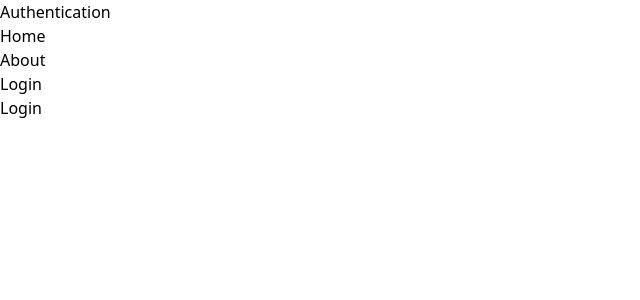
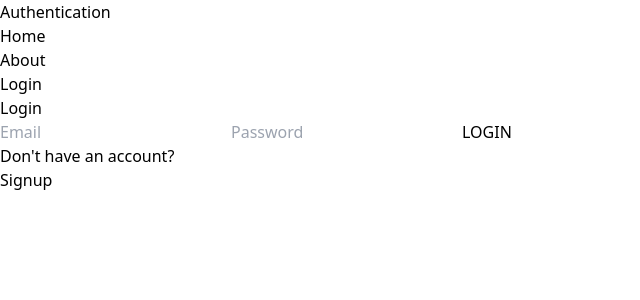
Before and after one commit to Patrikator17/mern-advanced-authentication-authorization, a React (Vite) app in the folder frontend/: page /login in a window 1280 px wide. Shown: the top 300 px of the page, without its empty margins (0-640 px from the left). Built offline with nearby package versions, Linux system fonts and the light colour scheme.

Commit message:
Login frontend backend

```diff
--- a/frontend/src/pages/Login.jsx
+++ b/frontend/src/pages/Login.jsx
@@ -1,9 +1,93 @@
-import React from 'react'
+import React, { useState } from 'react';
+import { Link, useNavigate } from 'react-router-dom';
 
 const Login = () => {
+  const [formdata, setFormdata] = useState({});
+  const [loading, setLoading] = useState(false);
+  const [loginStatus, setLoginStatus] = useState(null);
+  const navigate = useNavigate()
+
+  const handleChange = (e) => {
+    setFormdata({ ...formdata, [e.target.id]: e.target.value });
+  };
+
+  const handleSubmit = async (e) => {
+    e.preventDefault();
+    setLoading(true);
+
+    try {
+      const res = await fetch('/api/auth/login', {
+        method: 'POST',
+        headers: {
+          'Content-Type': 'application/json',
+        },
+        body: JSON.stringify(formdata),
+      });
+
+      const data = await res.json();
+
+      if (res.ok) {
+        // Successful login
+        setLoginStatus('success');
+        navigate('/')
+      } else {
+        // Unsuccessful login
+        if (data.message === 'User not found' || data.message === 'Invalid credentials') {
+          setLoginStatus('invalidCredentials');
+        } else {
+          setLoginStatus('failed');
+        }
+      }
+    } catch (error) {
+      console.log(error);
+      setLoginStatus('failed');
+    } finally {
+      setLoading(false);
+    }
+  };
+
   return (
-    <div>Login</div>
-  )
-}
+    <div className='p-3 max-w-lg mx-auto'>
+      <h1 className='text-3xl text-center font-semibold my-7'>Login</h1>
+      <form onSubmit={handleSubmit} className='flex flex-col gap-4'>
+        <input
+          type='email'
+          placeholder='Email'
+          id='email'
+          className='bg-slate-300 p-3 rounded-lg'
+          onChange={handleChange}
+        />
+        <input
+          type='password'
+          placeholder='Password'
+          id='password'
+          className='bg-slate-300 p-3 rounded-lg'
+          onChange={handleChange}
+        />
+        <button
+          className={`bg-slate-800 text-white rounded-md p-2 uppercase hover:opacity-95 disabled:opacity-80`}
+          disabled={loading}
+        >
+          {loading ? 'Logging In...' : 'LOGIN'}
+        </button>
+      </form>
+      {loginStatus === 'success' && (
+        <p className='text-green-500'>Login successful!</p>
+      )}
+      {loginStatus === 'invalidCredentials' && (
+        <p className='text-red-500'>Invalid email or password. Please try again.</p>
+      )}
+      {loginStatus === 'failed' && (
+        <p className='text-red-500'>Login failed. Please try again later.</p>
+      )}
+      <div className='flex gap-4 m-4'>
+        <p>Don't have an account? </p>
+        <Link to='/signup'>
+          <span className='text-blue-500'>Signup</span>
+        </Link>
+      </div>
+    </div>
+  );
+};
 
-export default Login
+export default Login;
```
Also changed, not shown: 1 other file (tests, documents, lock files or other folders).
